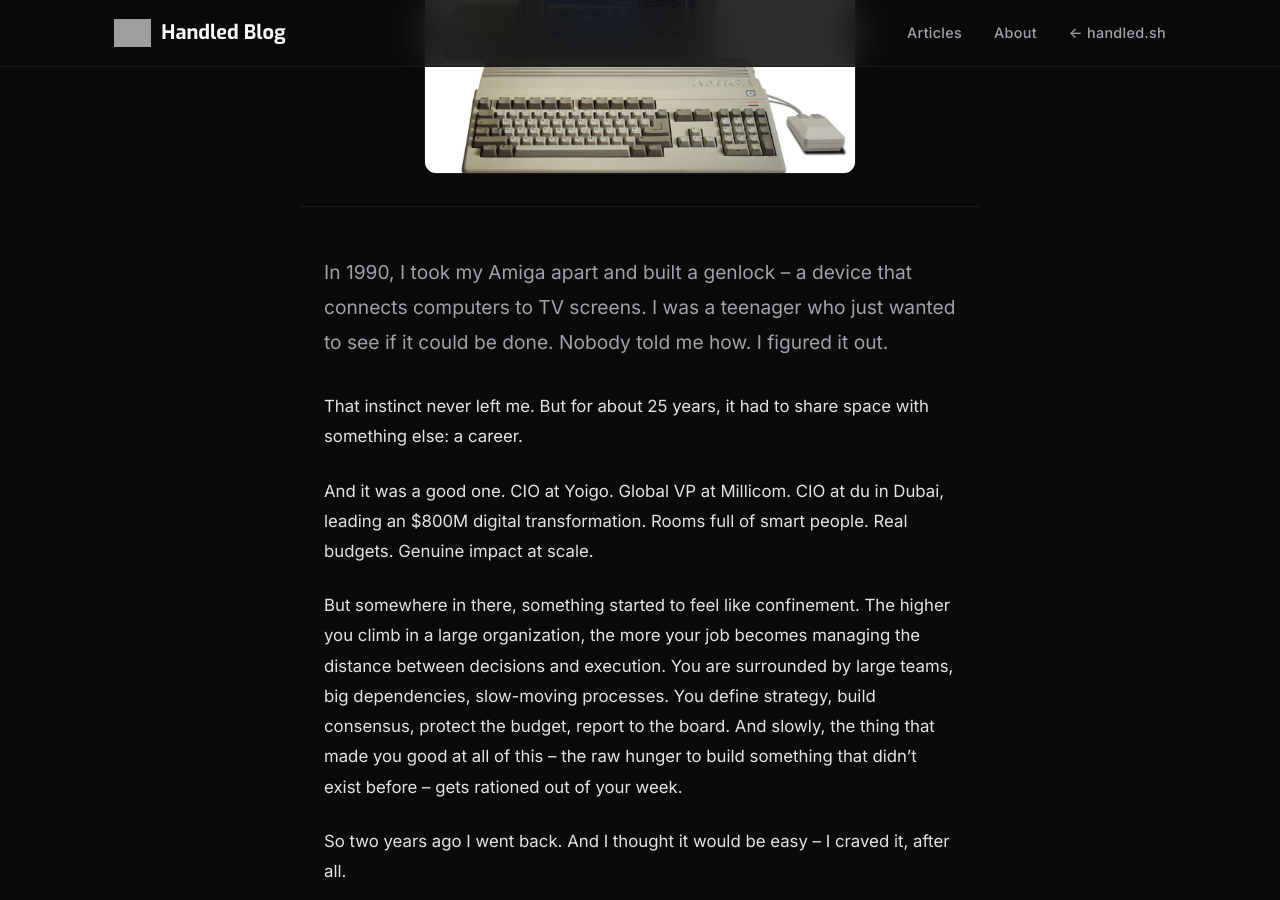
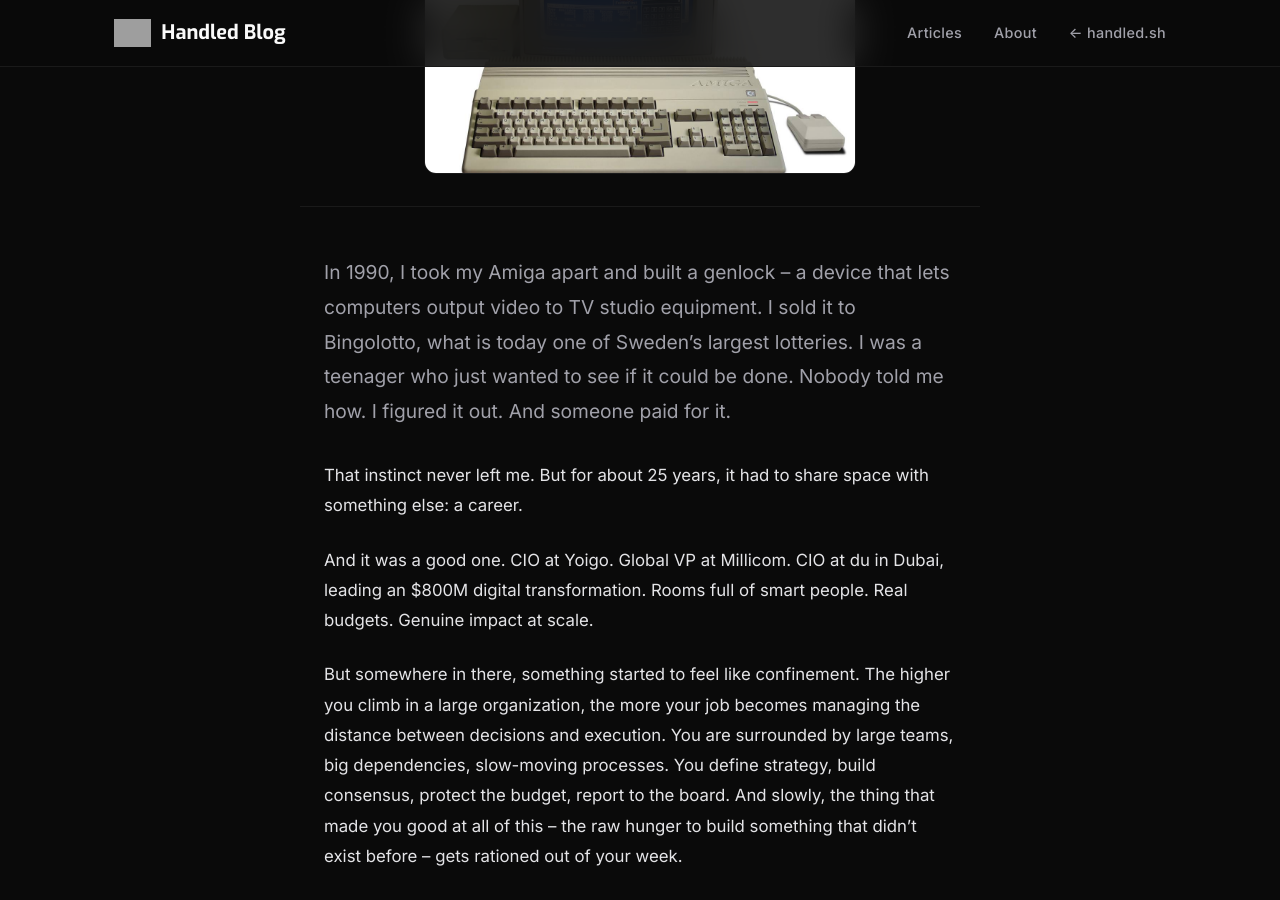
Before and after one commit to handled-sh/handled-sh.github.io, a Jekyll site: the page built from _posts/2026-04-19-the-executive-who-had-to-go-back.md, in a window 1280 px wide and 900 px high, scrolled down 415 px. Built offline with Jekyll 4.4.1, drawn with Linux system fonts in a browser that asks for light colours.

Commit message:
Update: add Bingolotto detail to opening

```diff
--- a/_posts/2026-04-19-the-executive-who-had-to-go-back.md
+++ b/_posts/2026-04-19-the-executive-who-had-to-go-back.md
@@ -7,7 +7,7 @@ excerpt: "I thought going back to entrepreneurship would be easy. I craved it, a
 image: /assets/images/amiga500.jpg
 ---
 
-In 1990, I took my Amiga apart and built a genlock -- a device that connects computers to TV screens. I was a teenager who just wanted to see if it could be done. Nobody told me how. I figured it out.
+In 1990, I took my Amiga apart and built a genlock -- a device that lets computers output video to TV studio equipment. I sold it to Bingolotto, what is today one of Sweden's largest lotteries. I was a teenager who just wanted to see if it could be done. Nobody told me how. I figured it out. And someone paid for it.
 
 That instinct never left me. But for about 25 years, it had to share space with something else: a career.
 
```
